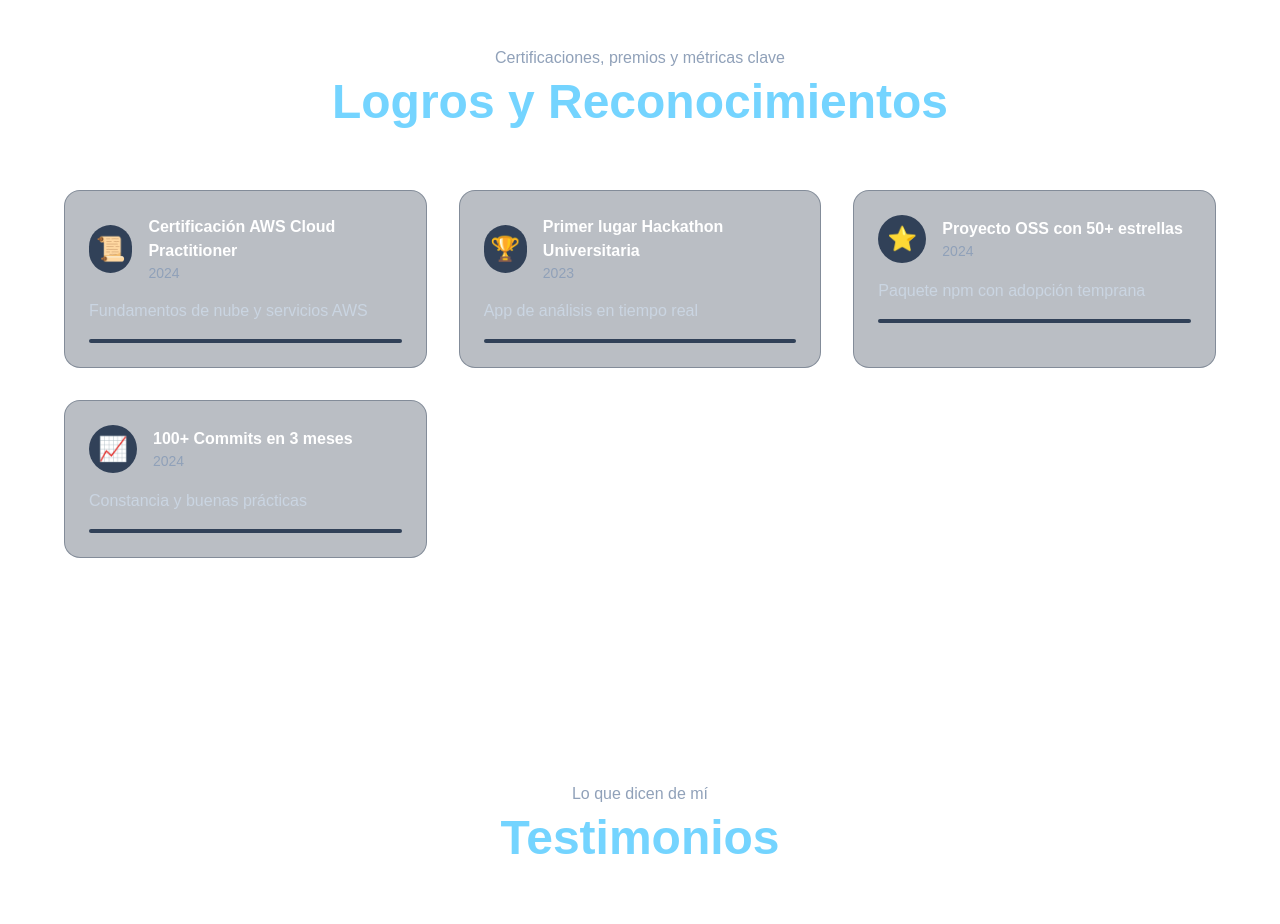
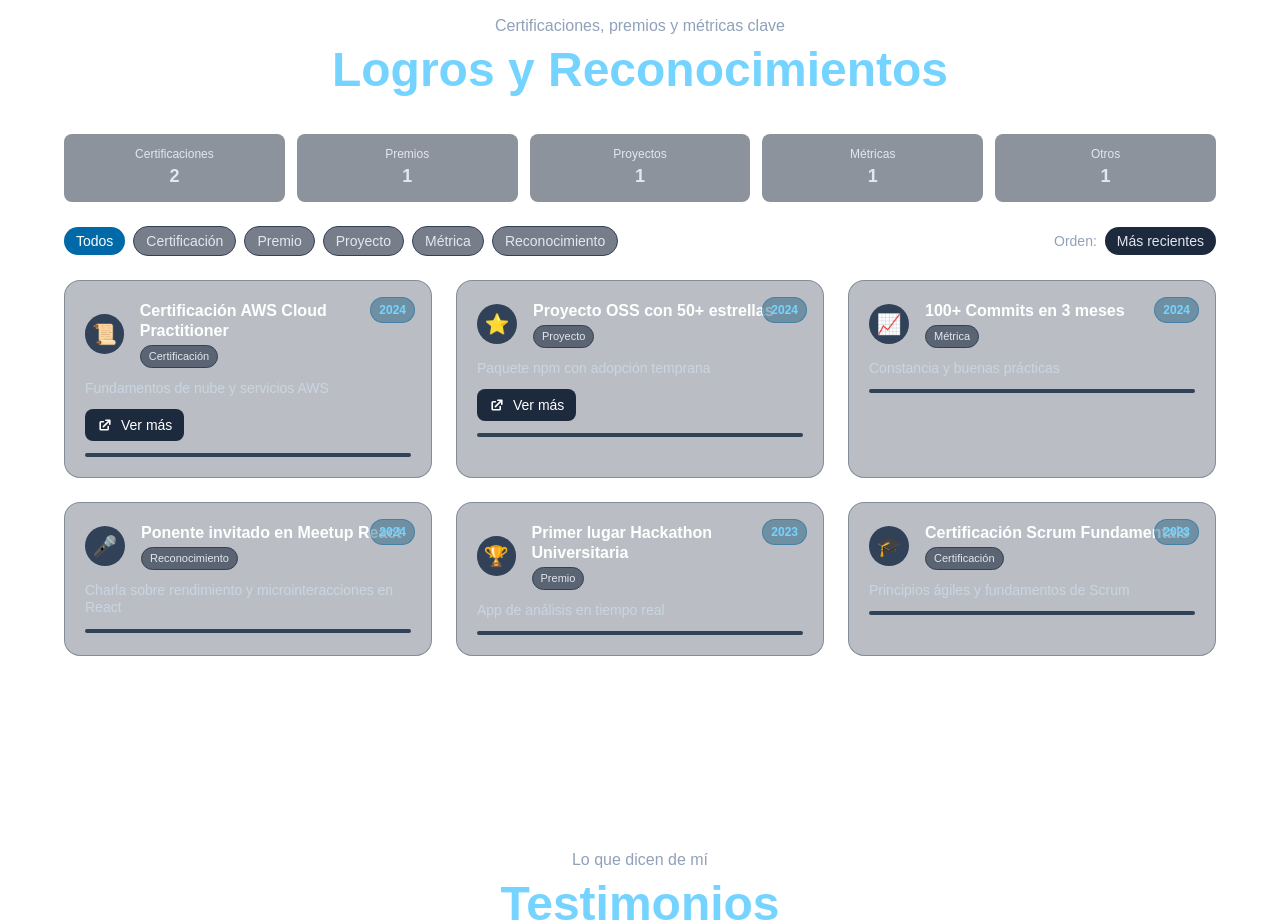
Before and after one commit to Andres766/Portafolio., a Next.js app: page / in a window 1280 px wide. Shown: the part 5000-5924 px from the top of the page. Built offline with nearby package versions, Linux system fonts and the light colour scheme; no server answers.

Commit message:
mejora en la seccion de logros

```diff
--- a/src/app/data/achievements.ts
+++ b/src/app/data/achievements.ts
@@ -1,6 +1,8 @@
 export const achievements = [
-  { title: 'Certificación AWS Cloud Practitioner', date: '2024', detailEs: 'Fundamentos de nube y servicios AWS', detailEn: 'Cloud fundamentals and AWS services', icon: '📜' },
-  { title: 'Primer lugar Hackathon Universitaria', date: '2023', detailEs: 'App de análisis en tiempo real', detailEn: 'Real-time analytics app', icon: '🏆' },
-  { title: 'Proyecto OSS con 50+ estrellas', date: '2024', detailEs: 'Paquete npm con adopción temprana', detailEn: 'NPM package with early adoption', icon: '⭐' },
+  { title: 'Certificación AWS Cloud Practitioner', date: '2024', detailEs: 'Fundamentos de nube y servicios AWS', detailEn: 'Cloud fundamentals and AWS services', icon: '📜', url: 'https://aws.amazon.com/certification/certified-cloud-practitioner/' },
+  { title: 'Primer lugar Hackathon Universitaria', date: '2023', detailEs: 'App de análisis en tiempo real', detailEn: 'Real-time analytics app', icon: '🏆', url: '#' },
+  { title: 'Proyecto OSS con 50+ estrellas', date: '2024', detailEs: 'Paquete npm con adopción temprana', detailEn: 'NPM package with early adoption', icon: '⭐', url: 'https://github.com/' },
   { title: '100+ Commits en 3 meses', date: '2024', detailEs: 'Constancia y buenas prácticas', detailEn: 'Consistency and best practices', icon: '📈' },
+  { title: 'Certificación Scrum Fundamentals', date: '2023', detailEs: 'Principios ágiles y fundamentos de Scrum', detailEn: 'Agile principles and Scrum fundamentals', icon: '🎓', url: '#' },
+  { title: 'Ponente invitado en Meetup React', date: '2024', detailEs: 'Charla sobre rendimiento y microinteracciones en React', detailEn: 'Talk on performance and microinteractions in React', icon: '🎤', url: '#' },
 ]
--- a/src/app/sections/Logros.tsx
+++ b/src/app/sections/Logros.tsx
@@ -1,6 +1,6 @@
 "use client"
 
-import React from 'react'
+import React, { useMemo, useState } from 'react'
 
 type Achievement = {
   title: string
@@ -8,6 +8,7 @@ type Achievement = {
   detailEs: string
   detailEn: string
   icon: string
+  url?: string
 }
 
 export default function Logros({
@@ -21,35 +22,125 @@ export default function Logros({
   lang: 'es' | 'en'
   achievements: Achievement[]
 }) {
+  const tagFor = (title: string) => {
+    const low = title.toLowerCase()
+    if (low.includes('certific')) return 'Certificación'
+    if (low.includes('hackathon') || low.includes('premio') || low.includes('primer lugar')) return 'Premio'
+    if (low.includes('oss') || low.includes('proyecto')) return 'Proyecto'
+    if (low.includes('commit') || low.includes('+')) return 'Métrica'
+    return 'Reconocimiento'
+  }
+
+  const chipClass = (dark: boolean) => (
+    dark ? 'bg-slate-800/60 text-slate-200 border border-slate-700' : 'bg-gray-100 text-gray-700 border border-gray-200'
+  )
+
+  const [filter, setFilter] = useState<'Todos' | 'Certificación' | 'Premio' | 'Proyecto' | 'Métrica' | 'Reconocimiento'>('Todos')
+  const [sortDesc, setSortDesc] = useState(true)
+
+  const counts = useMemo(() => {
+    const c = { Certificación: 0, Premio: 0, Proyecto: 0, Métrica: 0, Reconocimiento: 0 }
+    achievements.forEach(a => { c[tagFor(a.title) as keyof typeof c]++ })
+    return c
+  }, [achievements])
+
+  const filtered = useMemo(() => {
+    const items = achievements.filter(a => filter === 'Todos' || tagFor(a.title) === filter)
+    return items.sort((a, b) => sortDesc ? (b.date.localeCompare(a.date)) : (a.date.localeCompare(b.date)))
+  }, [achievements, filter, sortDesc])
   return (
-    <section id="achievements" className="flex items-center px-4 py-28">
+    <section id="achievements" className="flex items-center px-4 py-20">
       <div className="max-w-6xl mx-auto w-full">
         <p className={`text-center mb-2 ${isDark ? 'text-slate-400' : 'text-gray-600'}`}>{t('achievementsIntro')}</p>
-        <h2 className={`text-4xl md:text-5xl font-bold text-center mb-16 ${isDark ? 'text-sky-300' : 'text-blue-600'}`}>{t('achievementsTitle')}</h2>
+        <h2 className={`text-4xl md:text-5xl font-bold text-center mb-10 ${isDark ? 'text-sky-300' : 'text-blue-600'}`}>{t('achievementsTitle')}</h2>
 
-        <div className="grid sm:grid-cols-2 lg:grid-cols-3 gap-8">
-          {achievements.map((item, i) => (
+        {/* Metrics summary */}
+        <div className="grid grid-cols-2 sm:grid-cols-5 gap-3 mb-6">
+          <div className={`p-3 rounded-lg text-center ${isDark ? 'bg-slate-800/50 text-slate-200' : 'bg-gray-100 text-gray-800'}`}>
+            <p className="text-xs">Certificaciones</p>
+            <p className="text-lg font-semibold">{counts['Certificación']}</p>
+          </div>
+          <div className={`p-3 rounded-lg text-center ${isDark ? 'bg-slate-800/50 text-slate-200' : 'bg-gray-100 text-gray-800'}`}>
+            <p className="text-xs">Premios</p>
+            <p className="text-lg font-semibold">{counts['Premio']}</p>
+          </div>
+          <div className={`p-3 rounded-lg text-center ${isDark ? 'bg-slate-800/50 text-slate-200' : 'bg-gray-100 text-gray-800'}`}>
+            <p className="text-xs">Proyectos</p>
+            <p className="text-lg font-semibold">{counts['Proyecto']}</p>
+          </div>
+          <div className={`p-3 rounded-lg text-center ${isDark ? 'bg-slate-800/50 text-slate-200' : 'bg-gray-100 text-gray-800'}`}>
+            <p className="text-xs">Métricas</p>
+            <p className="text-lg font-semibold">{counts['Métrica']}</p>
+          </div>
+          <div className={`p-3 rounded-lg text-center ${isDark ? 'bg-slate-800/50 text-slate-200' : 'bg-gray-100 text-gray-800'}`}>
+            <p className="text-xs">Otros</p>
+            <p className="text-lg font-semibold">{counts['Reconocimiento']}</p>
+          </div>
+        </div>
+
+        {/* Filters + sort */}
+        <div className="flex flex-wrap items-center gap-2 mb-6">
+          {(['Todos','Certificación','Premio','Proyecto','Métrica','Reconocimiento'] as const).map(label => (
+            <button
+              key={label}
+              onClick={() => setFilter(label)}
+              className={`px-3 py-1 rounded-full text-sm transition ${filter === label ? (isDark ? 'bg-sky-700 text-white' : 'bg-blue-600 text-white') : chipClass(isDark)} cursor-pointer`}
+            >
+              {label}
+            </button>
+          ))}
+          <div className="ml-auto flex items-center gap-2">
+            <span className={`${isDark ? 'text-slate-400' : 'text-gray-600'} text-sm`}>Orden:</span>
+            <button
+              onClick={() => setSortDesc(s => !s)}
+              className={`px-3 py-1 rounded-full text-sm transition ${isDark ? 'bg-slate-800 text-slate-200 hover:bg-slate-700' : 'bg-gray-100 text-gray-800 hover:bg-gray-200'} cursor-pointer`}
+            >
+              {sortDesc ? 'Más recientes' : 'Más antiguos'}
+            </button>
+          </div>
+        </div>
+
+        <div className="grid grid-cols-1 sm:grid-cols-2 lg:grid-cols-3 gap-6">
+          {filtered.map((item, i) => (
             <div
               key={i}
-              className={`backdrop-blur-sm rounded-2xl p-6 transition-all duration-300 transform hover:scale-105 hover:-translate-y-1 ${isDark ? 'bg-slate-800/30 hover:bg-slate-800/50 border border-slate-700/40' : 'bg-white/80 hover:bg-white shadow-lg hover:shadow-xl border border-gray-200/50'}`}
+              className={`group relative backdrop-blur-sm rounded-2xl p-5 transition-all duration-300 transform hover:scale-[1.02] hover:-translate-y-0.5 ${isDark ? 'bg-slate-800/30 hover:bg-slate-800/50 border border-slate-700/40' : 'bg-white/80 hover:bg-white shadow-lg hover:shadow-xl border border-gray-200/50'}`}
               style={{ animationDelay: `${0.2 + i * 0.1}s`, animationFillMode: 'forwards' }}
             >
-              <div className="flex items-center gap-4 mb-4">
-                <div className={`w-12 h-12 rounded-full flex items-center justify-center text-2xl ${isDark ? 'bg-slate-700' : 'bg-gray-200'}`}>
+              <span className={`absolute top-4 right-4 px-2 py-1 rounded-full text-xs font-semibold ${isDark ? 'bg-sky-900/40 text-sky-300 border border-sky-700/40' : 'bg-blue-50 text-blue-700 border border-blue-200'}`}>{item.date}</span>
+
+              <div className="flex items-center gap-4 mb-3">
+                <div className={`w-10 h-10 rounded-full flex items-center justify-center text-xl ${isDark ? 'bg-slate-700' : 'bg-gray-200'}`}>
                   {item.icon}
                 </div>
                 <div>
-                  <h3 className={`font-bold ${isDark ? 'text-white' : 'text-gray-900'}`}>{item.title}</h3>
-                  <p className={`text-sm ${isDark ? 'text-slate-400' : 'text-gray-600'}`}>{item.date}</p>
+                  <h3 className={`font-semibold leading-tight ${isDark ? 'text-white' : 'text-gray-900'}`}>{item.title}</h3>
+                  <div className="mt-1 inline-flex items-center gap-2">
+                    <span className={`px-2 py-0.5 rounded-full text-[11px] ${chipClass(isDark)}`}>{tagFor(item.title)}</span>
+                  </div>
                 </div>
               </div>
-              <p className={`${isDark ? 'text-slate-300' : 'text-gray-700'}`}>
+              <p className={`text-sm leading-tight ${isDark ? 'text-slate-300' : 'text-gray-700'}`}>
                 {lang === 'es' ? item.detailEs : item.detailEn}
               </p>
 
-              <div className={`mt-4 h-1 rounded-full overflow-hidden ${isDark ? 'bg-slate-700' : 'bg-gray-200'}`}>
-                <div className={`h-full bg-gradient-to-r ${isDark ? 'from-sky-400 to-blue-500' : 'from-blue-500 to-purple-600'} transform scale-x-0 hover:scale-x-100 transition-transform duration-700 origin-left`}></div>
+              {item.url && item.url !== '#' && (
+                <a
+                  href={item.url}
+                  target="_blank"
+                  rel="noopener noreferrer"
+                  className={`mt-3 inline-flex items-center gap-2 px-3 py-1.5 rounded-lg text-sm transition transform hover:scale-105 ${isDark ? 'bg-slate-800 text-white hover:bg-slate-700' : 'bg-gray-100 text-gray-800 hover:bg-gray-200'}`}
+                >
+                  <svg className="w-4 h-4" fill="currentColor" viewBox="0 0 20 20"><path d="M11 3a1 1 0 100 2h2.586l-6.293 6.293a1 1 0 101.414 1.414L15 6.414V9a1 1 0 102 0V4a1 1 0 00-1-1h-5z" /><path d="M5 5a2 2 0 00-2 2v8a2 2 0 002 2h8a2 2 0 002-2v-3a1 1 0 10-2 0v3H5V7h3a1 1 0 000-2H5z" /></svg>
+                  Ver más
+                </a>
+              )}
+
+              <div className={`mt-3 h-1 rounded-full overflow-hidden ${isDark ? 'bg-slate-700' : 'bg-gray-200'}`}>
+                <div className={`h-full bg-gradient-to-r ${isDark ? 'from-sky-400 to-blue-500' : 'from-blue-500 to-purple-600'} transform scale-x-0 group-hover:scale-x-100 transition-transform duration-700 origin-left`}></div>
               </div>
+
+              <div className={`absolute inset-0 rounded-2xl border transition-all duration-300 ${isDark ? 'border-sky-400/0 group-hover:border-sky-400/30' : 'border-blue-500/0 group-hover:border-blue-500/30'}`}></div>
             </div>
           ))}
         </div>
```
